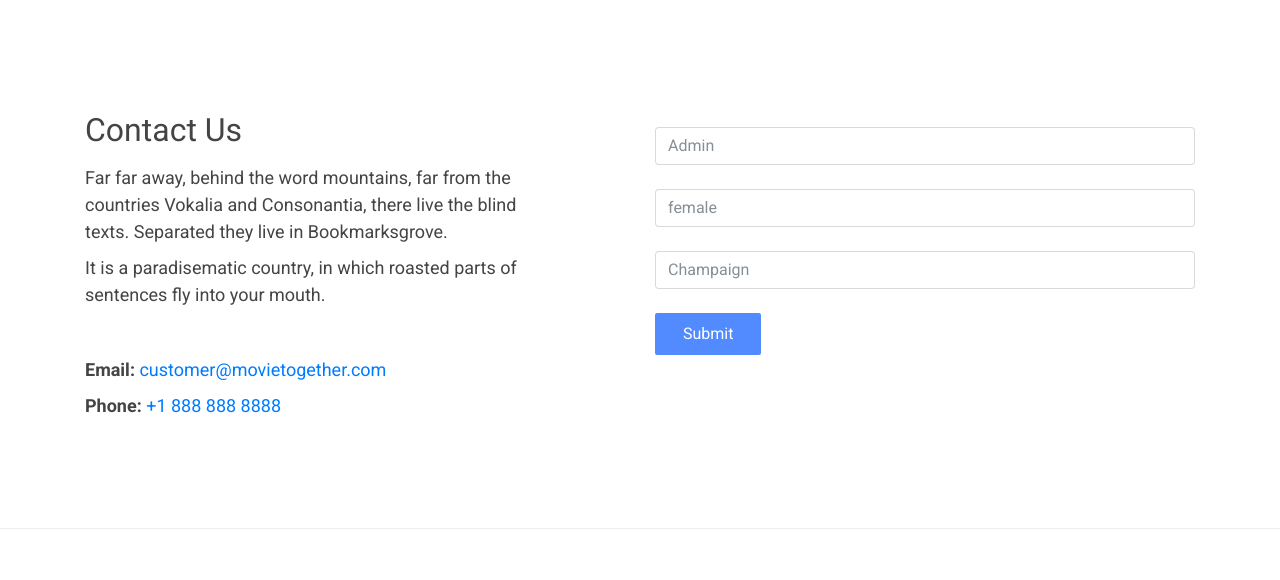
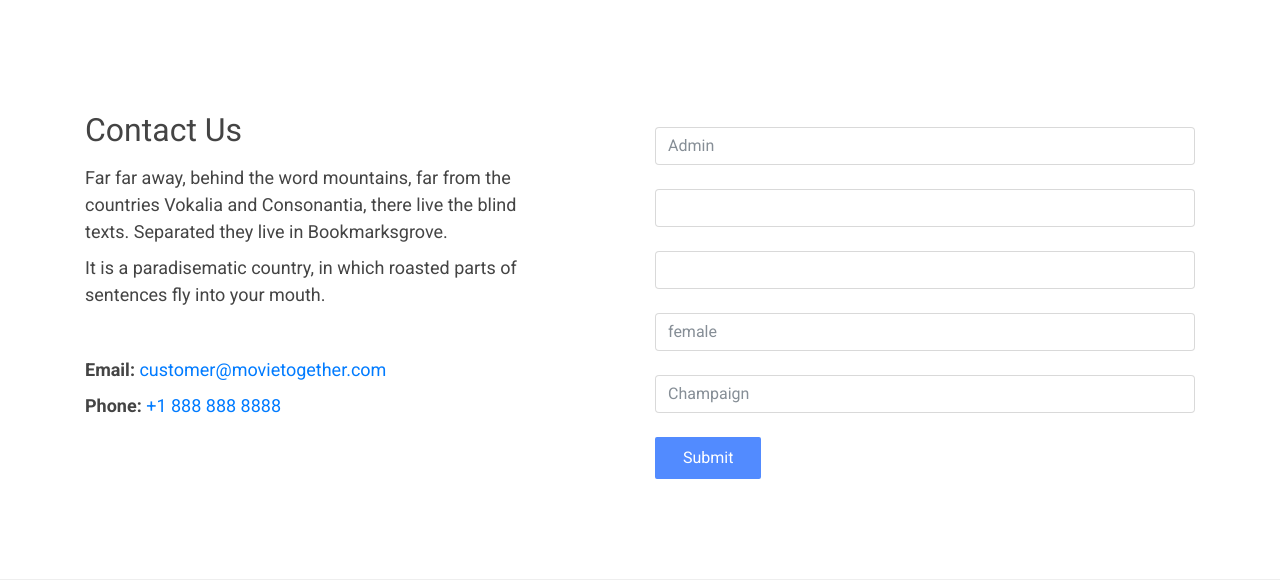
Before and after one commit to yayachenyi/goMovieTogether, a Django app: page /polls/profile/ in a window 1280 px wide. Shown: the part 356-936 px from the top of the page. Before the commit the page ends 885 px from the top, so only its background shows below. Run offline with Django 3.2, Linux system fonts and the light colour scheme; some libraries are stand-ins or nearby versions.

Commit message:
add profile

```diff
--- a/polls/templates/polls/profile.html
+++ b/polls/templates/polls/profile.html
@@ -76,7 +76,16 @@
                 <input type="text" id = "username" class="form-control" placeholder={{user_info.name}}>
               </div>
             </div>
-
+            <div class="row mt-4">
+              <div class="col">
+                <input type="text" id = "password1" class="form-control"  placeholder={{user_info.password}}>
+              </div>
+            </div>
+            <div class="row mt-4">
+              <div class="col">
+                <input type="text" id = "password2" class="form-control"  placeholder={{user_info.password1}}>
+              </div>
+            </div>
             <div class="row mt-4">
               <div class="col">
                 <input type="text" id = "usergender" class="form-control" placeholder={{user_info.gender}}>
@@ -90,7 +99,7 @@
             </div>
             <div class="row mt-4">
               <div class="col">
-                <button type="button" class="btn" onclick="profileFunction(document.getElementById('username').value,document.getElementById('usergender').value,document.getElementById('userlocation').value)">Submit</button>
+                <button type="button" class="btn" onclick="profileFunction(document.getElementById('username').value,document.getElementById('password1').value,document.getElementById('password2').value,document.getElementById('usergender').value,document.getElementById('userlocation').value)">Submit</button>
               </div>
             </div>
           </form>
@@ -104,17 +113,21 @@
 
 {% block javascript %}
   <script>
-    function profileFunction(val1,val2,val3) {
+    function profileFunction(username,password1,password2,gender,location) {
       console.log("profile!");
-      console.log(val1)
-      console.log(val2)
-      console.log(val3)
+      console.log(username)
+      console.log(password1)
+      console.log(password2)
+      console.log(gender)
+      console.log(location)
       $.ajax({
         url: '/polls/profileupdate/',
         data: {
-          'newname': val1,
-          'newgender' : val2,
-          'newlocation' : val3
+          'username': username,
+          'password1' : password1,
+          'password2' : password2,
+          'gender' : gender,
+          'location' : location
         },
         success: function (data) {
           $("html").html(data);
```
